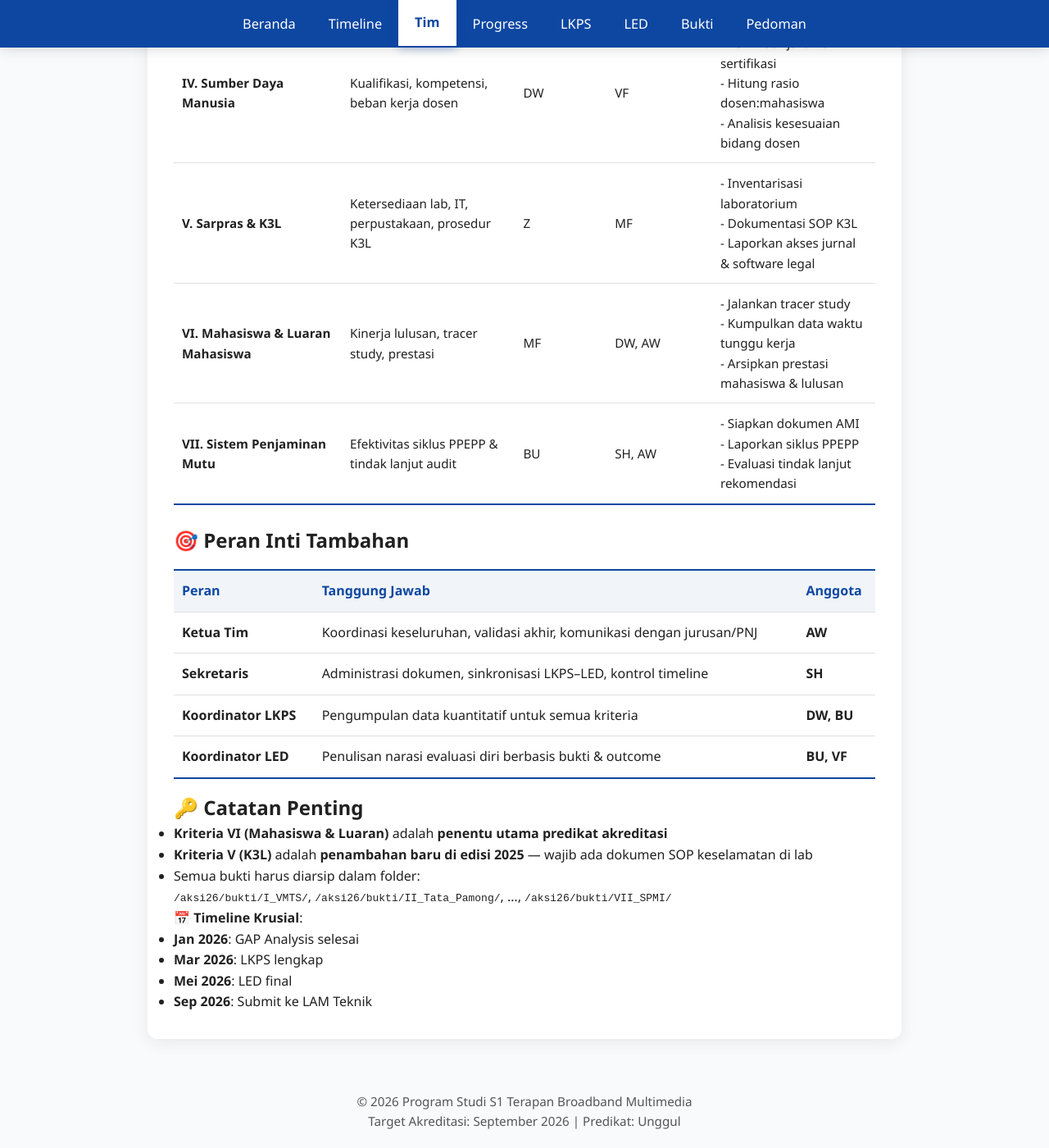
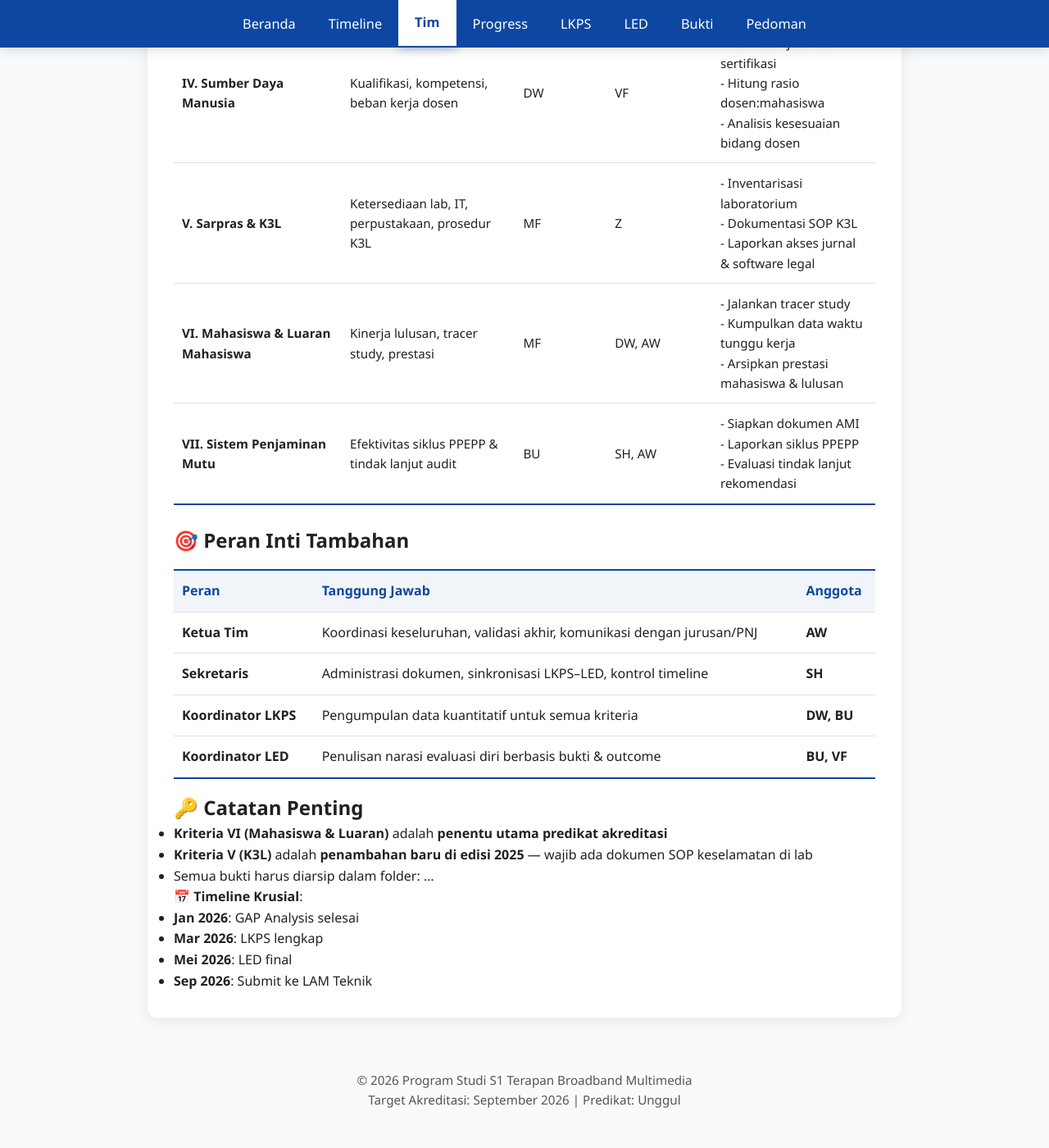
Before and after one commit to portal-psbm/aksibm-26, a Jekyll site: the page built from tim.md, in a window 1280 px wide and 1400 px high, scrolled down 1220 px. Shown: the whole window at 82% size. Built offline with Jekyll 4.4.1, drawn with Linux system fonts in a browser that asks for light colours; after the commit the page ends 2594 px from its top, so only the background shows below that.

Commit message:
Perbarui tim.md sesuai 7 kriteria

```diff
--- a/tim.md
+++ b/tim.md
@@ -94,8 +94,8 @@ Tim ini dibentuk untuk mempersiapkan akreditasi berdasarkan **Instrumen Akredita
     <tr>
       <td><strong>V. Sarpras & K3L</strong></td>
       <td>Ketersediaan lab, IT, perpustakaan, prosedur K3L</td>
+      <td>MF</td>
       <td>Z</td>
-      <td>MF</td>
       <td>- Inventarisasi laboratorium<br>- Dokumentasi SOP K3L<br>- Laporkan akses jurnal & software legal</td>
     </tr>
     <tr>
@@ -127,8 +127,7 @@ Tim ini dibentuk untuk mempersiapkan akreditasi berdasarkan **Instrumen Akredita
 ## 🔑 Catatan Penting
 - **Kriteria VI (Mahasiswa & Luaran)** adalah **penentu utama predikat akreditasi**
 - **Kriteria V (K3L)** adalah **penambahan baru di edisi 2025** — wajib ada dokumen SOP keselamatan di lab
-- Semua bukti harus diarsip dalam folder:
-  `/aksi26/bukti/I_VMTS/`, `/aksi26/bukti/II_Tata_Pamong/`, ..., `/aksi26/bukti/VII_SPMI/`
+- Semua bukti harus diarsip dalam folder: ...
 
 > 📅 **Timeline Krusial**:
 > - **Jan 2026**: GAP Analysis selesai
```
Also changed, not shown: other parts of tim.md (+1 -1 lines).
